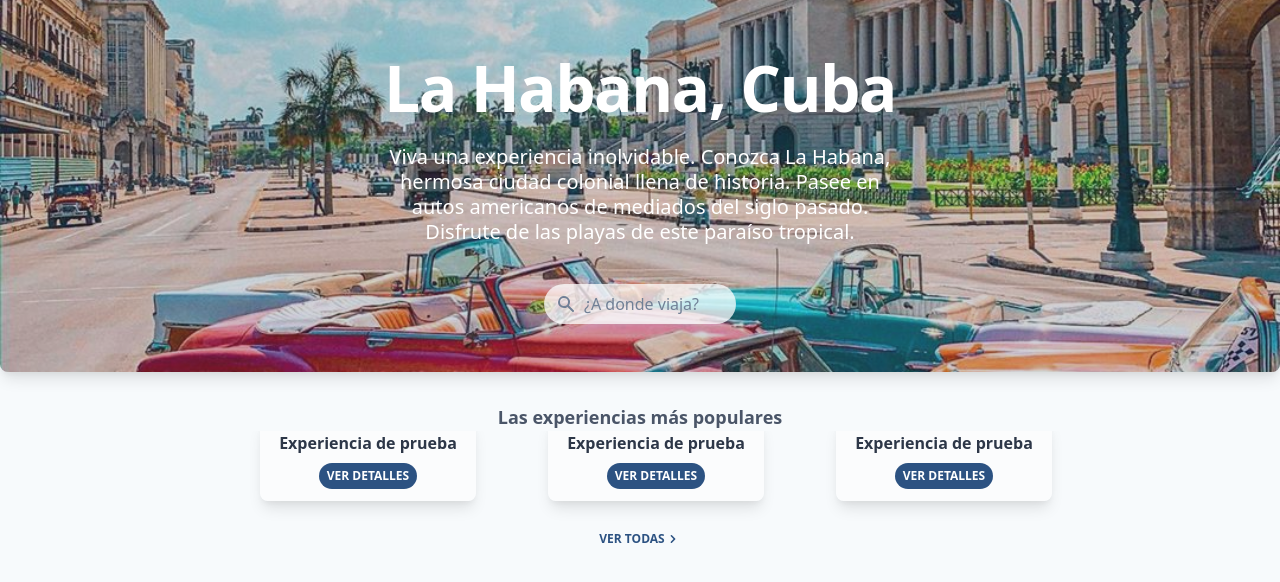
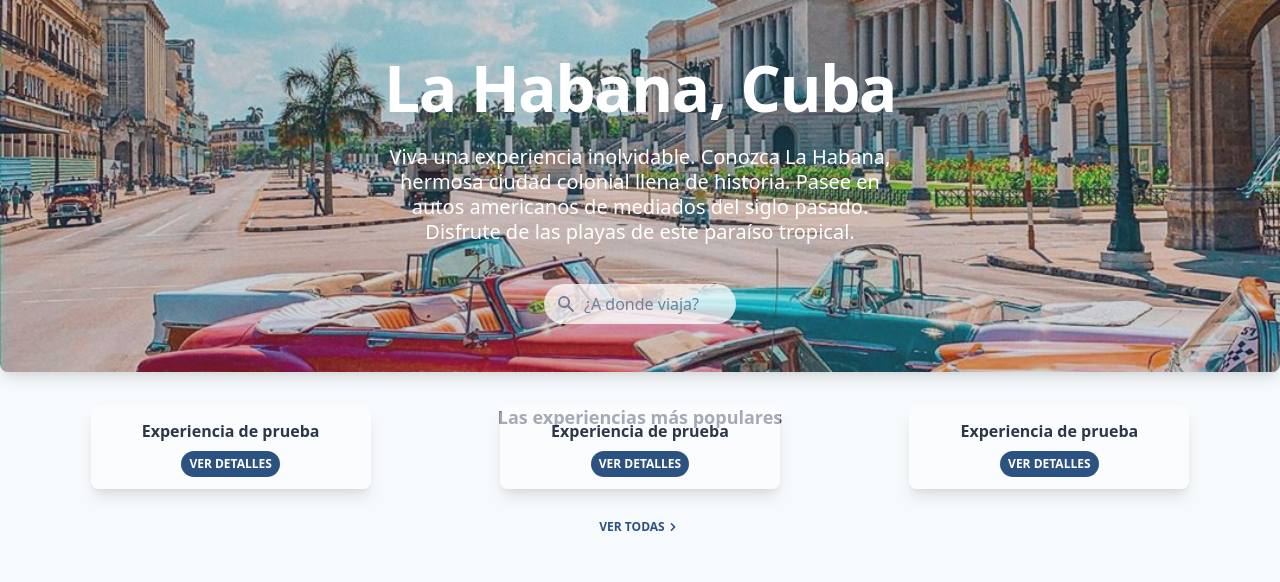
Before and after one commit to camallerystraveldev/camallerys-travel, a Next.js app: page / in a window 1280 px wide. Shown: the top 582 px of the page. Built offline with nearby package versions, Linux system fonts and the light colour scheme; what tailwindcss-aspect-ratio, tailwindcss-filters would draw is missing.

Commit message:
change experience card layout

```diff
--- a/src/pages/home/experiences.tsx
+++ b/src/pages/home/experiences.tsx
@@ -8,7 +8,7 @@ type ExperienceCardProps = {
 
 function ExperienceCard({ id, name }: ExperienceCardProps) {
   return (
-    <div className="w-48 md:w-56 lg:w-64 ml-8">
+    <div className="w-full max-w-xs">
       <div className="relative aspect-ratio-square rounded-lg overflow-hidden shadow-lg">
         <img
           src={`/assets/experiences/${id}/preview.jpg`}
@@ -40,16 +40,12 @@ function ExperiencesSection() {
       <h1 className="text-gray-700 text-lg text-center font-extrabold">
         Las experiencias más populares
       </h1>
-      <div className="px-6">
-        <div className="overflow-auto scrolling-touch text-center">
-          <div className="inline-flex py-6 justify-center">
-            <ExperienceCard id="test" name="Experiencia de prueba" />
-            <ExperienceCard id="test" name="Experiencia de prueba" />
-            <ExperienceCard id="test" name="Experiencia de prueba" />
-          </div>
-        </div>
+      <div className="mt-6 grid grid-cols-1 grid-rows-3 md:grid-cols-3 md:grid-rows-1 gap-5 place-items-center px-5">
+        <ExperienceCard id="test" name="Experiencia de prueba" />
+        <ExperienceCard id="test" name="Experiencia de prueba" />
+        <ExperienceCard id="test" name="Experiencia de prueba" />
       </div>
-      <div className="w-full text-center">
+      <div className="mt-6 w-full text-center">
         <Link href="/experiences">
           <a className="text-blue-800 inline-flex items-center">
             <span className="uppercase text-xs font-bold">Ver todas</span>
```
